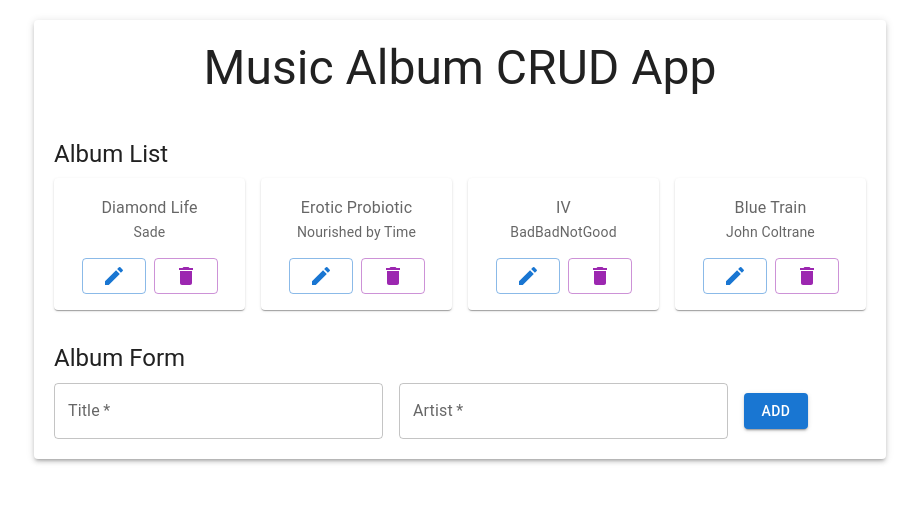
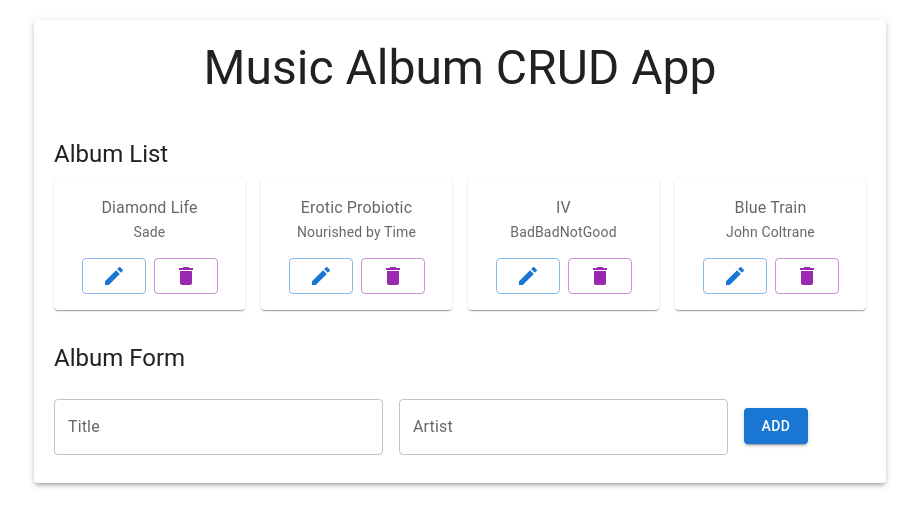
Before and after one commit to epworthhh/music-crud-app, a React (Create React App) app: page / in a window 1280 px wide. Shown: the top 526 px of the page, without its empty margins (180-1099 px from the left). Built offline with nearby package versions, Linux system fonts and the light colour scheme.

Commit message:
feat: implement input validations and duplicate album check

```diff
--- a/src/App.js
+++ b/src/App.js
@@ -33,6 +33,12 @@ function App() {
     setEditAlbum(null); // clear the editAlbum state after updating
   };
 
+  const isDuplicate = (newAlbum) => {
+    return albums.some(
+      (album) => album.title.toLowerCase() === newAlbum.title.toLowerCase()
+    );
+  };
+
   return (
     <Container component="main" maxWidth="md">
       <CssBaseline />
@@ -41,7 +47,7 @@ function App() {
           Music Album CRUD App
         </Typography>
         <AlbumList albums={albums} onDelete={deleteAlbum} onEdit={editSelectedAlbum} />
-        <AlbumForm onAdd={addAlbum} onEdit={updateAlbum} editAlbum={editAlbum} />
+        <AlbumForm onAdd={addAlbum} onEdit={updateAlbum} editAlbum={editAlbum} isDuplicate={isDuplicate} />
       </Paper>
     </Container>
   );
--- a/src/albums/AlbumForm.js
+++ b/src/albums/AlbumForm.js
@@ -4,17 +4,42 @@ import { generateId } from '../utils';
 
 const initialAlbumState = { title: '', artist: '' };
 
-const AlbumForm = ({ onAdd, onEdit, editAlbum }) => {
+const AlbumForm = ({ onAdd, onEdit, editAlbum, isDuplicate }) => {
   const [album, setAlbum] = useState(initialAlbumState);
+  const [errors, setErrors] = useState(initialAlbumState);
+
+  useEffect(() => {
+    setErrors(initialAlbumState);
+  }, [album]);
 
   useEffect(() => {
     if (editAlbum) {
       setAlbum(editAlbum);
     } else {
-      // reset form if there's no editAlbum
       setAlbum(initialAlbumState);
     }
   }, [editAlbum]);
+
+  const validateInput = () => {
+    const newErrors = { title: '', artist: '' };
+
+    if (!album.title.trim()) {
+      newErrors.title = 'Title cannot be empty';
+    }
+
+    if (!album.artist.trim()) {
+      newErrors.artist = 'Artist cannot be empty';
+    }
+
+    if (isDuplicate(album)) {
+      newErrors.title = 'Album already exists';
+    }
+
+    setErrors(newErrors);
+
+    // Return true if there are no errors
+    return Object.values(newErrors).every((error) => !error);
+  };
 
   const handleChange = (e) => {
     const { name, value } = e.target;
@@ -23,6 +48,10 @@ const AlbumForm = ({ onAdd, onEdit, editAlbum }) => {
 
   const handleSubmit = (e) => {
     e.preventDefault();
+
+    if (!validateInput()) {
+      return;
+    }
 
     if (editAlbum) {
       const updatedAlbum = {
@@ -33,7 +62,7 @@ const AlbumForm = ({ onAdd, onEdit, editAlbum }) => {
 
       onEdit(updatedAlbum);
     } else {
-      onAdd({...album, id: generateId() });
+      onAdd({ ...album, id: generateId() });
     }
     setAlbum(initialAlbumState); // reset form
   };
@@ -43,31 +72,35 @@ const AlbumForm = ({ onAdd, onEdit, editAlbum }) => {
       <Typography variant="h5" gutterBottom>
         Album Form
       </Typography>
-      <Grid container spacing={2} alignItems="center">
+      <Grid container spacing={2}>
         <Grid item xs={5}>
           <TextField
-            fullWidth
             label="Title"
             name="title"
             value={album ? album.title : ''}
             onChange={handleChange}
             variant="outlined"
-            required
+            margin="normal"
+            fullWidth
+            error={!!errors.title}
+            helperText={errors.title}
           />
         </Grid>
         <Grid item xs={5}>
           <TextField
-            fullWidth
             label="Artist"
             name="artist"
             value={album ? album.artist : ''}
             onChange={handleChange}
             variant="outlined"
-            required
-            />
+            margin="normal"
+            fullWidth
+            error={!!errors.artist}
+            helperText={errors.artist}
+          />
         </Grid>
         <Grid item xs={2}>
-          <Button type="submit" variant="contained" color="primary">
+          <Button type="submit" variant="contained" color="primary" style={{ marginTop: 25 }}>
             {editAlbum ? 'Update' : 'Add'}
           </Button>
         </Grid>
```
